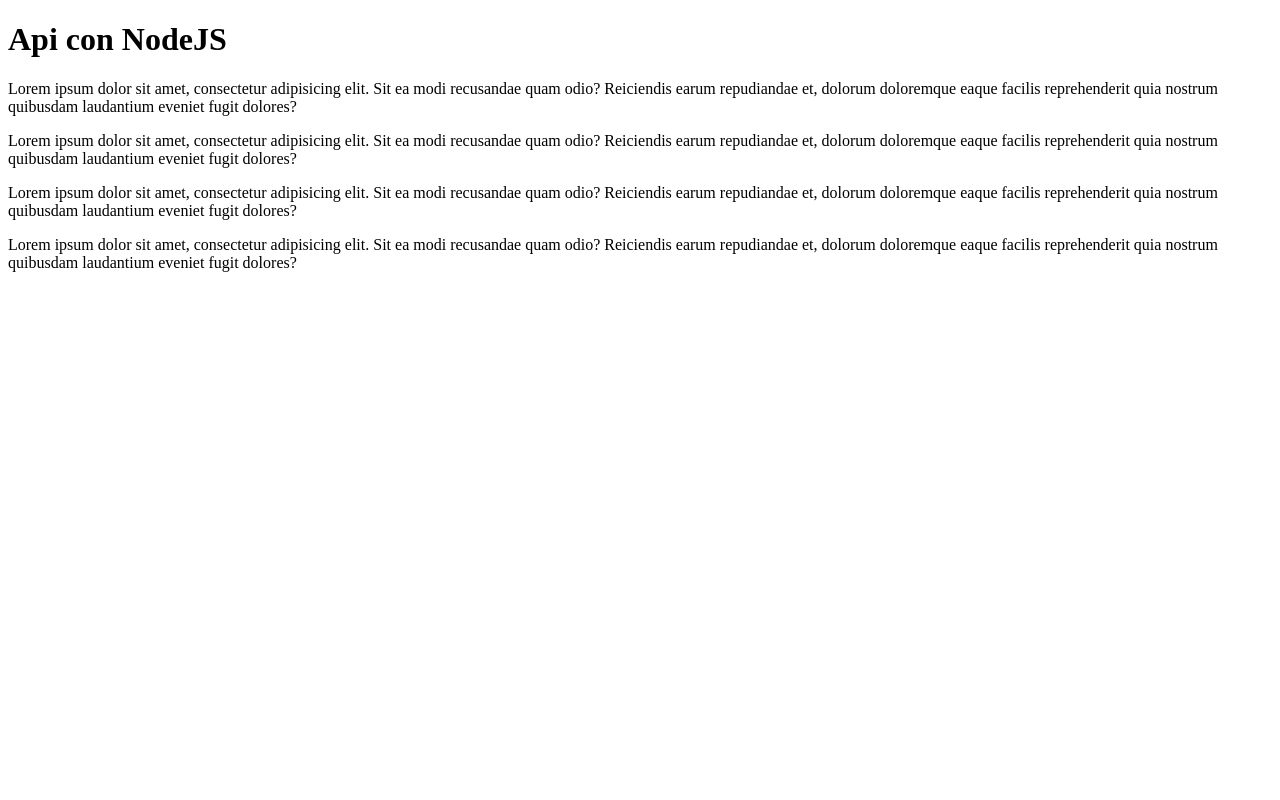
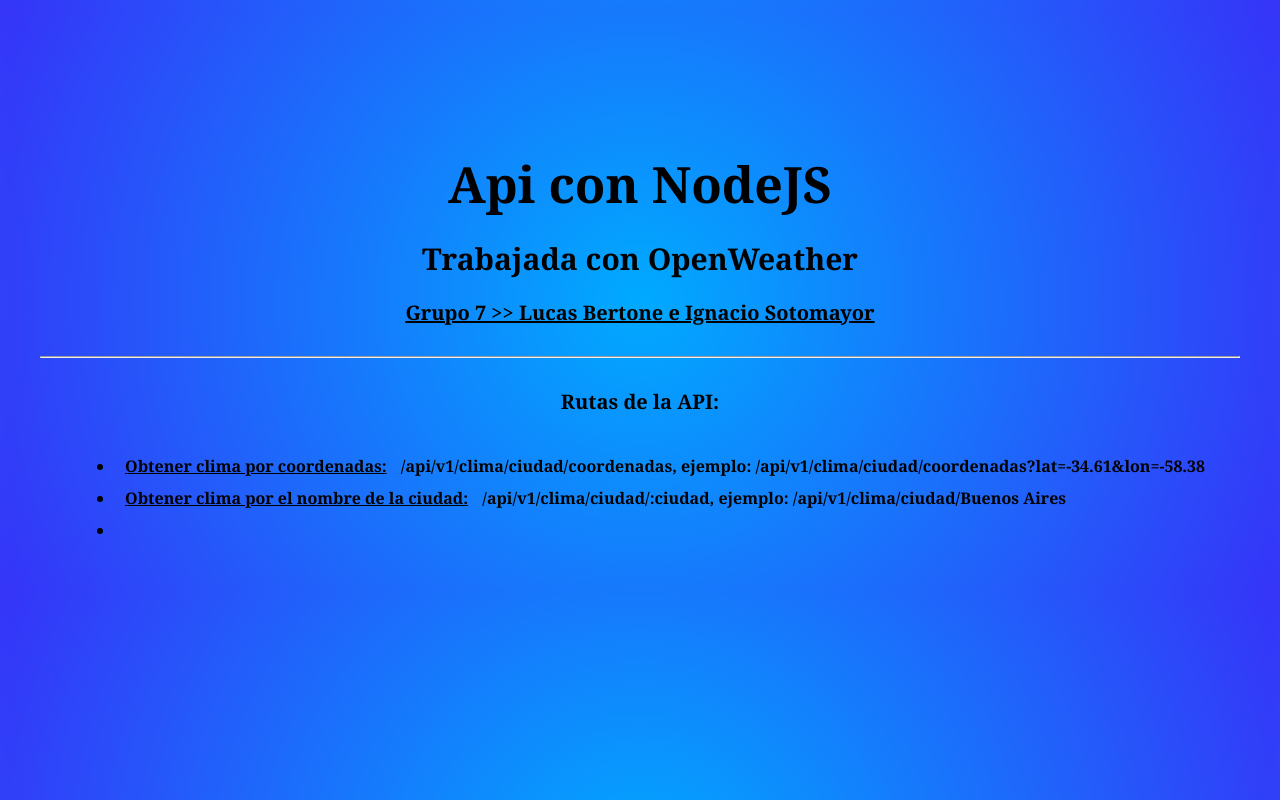
Before and after one commit to sganan81/apiexpress_2024, a website: page public/index.html in a window 1280 px wide. Drawn offline with Linux system fonts and the light colour scheme.

Commit message:
request geocoding y formato html hecho

```diff
--- a/models/server.js
+++ b/models/server.js
@@ -14,7 +14,7 @@
 
   rutas () {
     this.app.use('/api/v1/clima', require('../routes/clima'))
-    // this.app.use('/api/v1/geocoding', require('../routes/geocoding'))
+    this.app.use('/api/v1/geocoding', require('../routes/geocoding'))
   }
 
   listen () {
--- /dev/null
+++ b/public/index.css
@@ -0,0 +1,65 @@
+*{
+    align-items: center;
+    justify-content: center;
+    align-content: center;
+    margin: 10px;
+    box-sizing: border-box;
+}
+
+body {
+    background: radial-gradient(circle, #00aaff,rgb(53, 53, 248));
+    background-size: cover;
+}
+
+div{
+    display: flex;
+    margin-top: 120px;
+    flex-direction: column;
+    align-items: center;
+    justify-content: center;
+    align-content: center;
+    animation: fadeInScale 1s ease-out;
+}
+
+h1{
+    font-size: 50px;
+    font-weight: bold;
+    font-family: Georgia, 'Times New Roman', Times, serif;
+
+}
+
+h2{
+    font-size: 30px;
+    font-weight: bold;
+    font-family: Georgia, 'Times New Roman', Times, serif;
+
+}
+
+h4{
+    font-size: 20px;
+    font-weight: bold;
+    font-family: Georgia, 'Times New Roman', Times, serif;
+
+}
+
+ul{
+    font-size: 16px;
+    font-family: Georgia, 'Times New Roman', Times, serif;
+}
+
+hr{
+    width: 1200px;
+    size: 10px;
+
+}
+
+@keyframes fadeInScale {
+    0% {
+        opacity: 0;
+        transform: scale(0.9);
+    }
+    100% {
+        opacity: 1;
+        transform: scale(1);
+    }
+}
--- a/public/index.html
+++ b/public/index.html
@@ -3,14 +3,22 @@
 <head>
     <meta charset="UTF-8">
     <meta name="viewport" content="width=device-width, initial-scale=1.0">
+    <link rel="stylesheet" href="./index.css">
     <title>API EXPRESS</title>
 </head>
 <body>
+    <div>
     <h1>Api con NodeJS</h1>
-    <p>Lorem ipsum dolor sit amet, consectetur adipisicing elit. Sit ea modi recusandae quam odio? Reiciendis earum repudiandae et, dolorum doloremque eaque facilis reprehenderit quia nostrum quibusdam laudantium eveniet fugit dolores?</p>
-    <p>Lorem ipsum dolor sit amet, consectetur adipisicing elit. Sit ea modi recusandae quam odio? Reiciendis earum repudiandae et, dolorum doloremque eaque facilis reprehenderit quia nostrum quibusdam laudantium eveniet fugit dolores?</p>
-    <p>Lorem ipsum dolor sit amet, consectetur adipisicing elit. Sit ea modi recusandae quam odio? Reiciendis earum repudiandae et, dolorum doloremque eaque facilis reprehenderit quia nostrum quibusdam laudantium eveniet fugit dolores?</p>
-    <p>Lorem ipsum dolor sit amet, consectetur adipisicing elit. Sit ea modi recusandae quam odio? Reiciendis earum repudiandae et, dolorum doloremque eaque facilis reprehenderit quia nostrum quibusdam laudantium eveniet fugit dolores?</p>
+    <h2>Trabajada con OpenWeather</h2>
+    <h4><u>Grupo 7 >> Lucas Bertone e Ignacio Sotomayor</u><h4>
+        <hr>
+    <h4>Rutas de la API:<h4>
+    <ul>
+        <li><u>Obtener clima por coordenadas:</u> /api/v1/clima/ciudad/coordenadas, ejemplo: /api/v1/clima/ciudad/coordenadas?lat=-34.61&lon=-58.38</li>
+        <li><u>Obtener clima por el nombre de la ciudad:</u> /api/v1/clima/ciudad/:ciudad, ejemplo: /api/v1/clima/ciudad/Buenos Aires</li>
+        <li></li>
+    </ul>
+    </div>
 
 </body>
 </html>
```
Also changed, not shown: controllers/clima.js (+31 -12 lines), controllers/geocoding.js (+45 -0 lines), routes/geocoding.js (+3 -4 lines).
